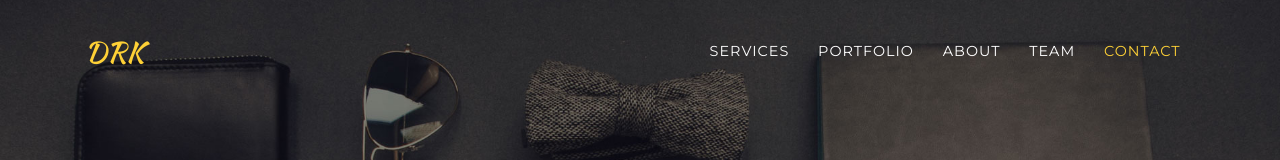
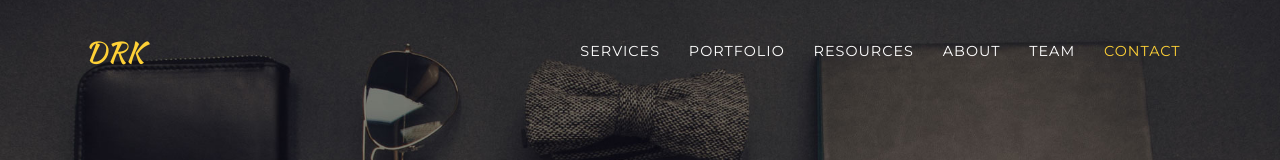
Before and after one commit to droneracerskerala/droneracerskerala.github.io, a website with bundled scripts: page index.html in a window 1280 px wide. Shown: the top 160 px of the page. Built offline with nearby package versions, Linux system fonts and the light colour scheme; a web font is replaced by a local one.

Commit message:
Update index.html

```diff
--- a/index.html
+++ b/index.html
@@ -42,6 +42,9 @@
             </li>
             <li class="nav-item">
               <a class="nav-link js-scroll-trigger" href="#portfolio">Portfolio</a>
+            </li>
+             <li class="nav-item">
+              <a class="nav-link js-scroll-trigger" href="#portfolio">Resources</a>
             </li>
             <li class="nav-item">
               <a class="nav-link js-scroll-trigger" href="#about">About</a>
```
